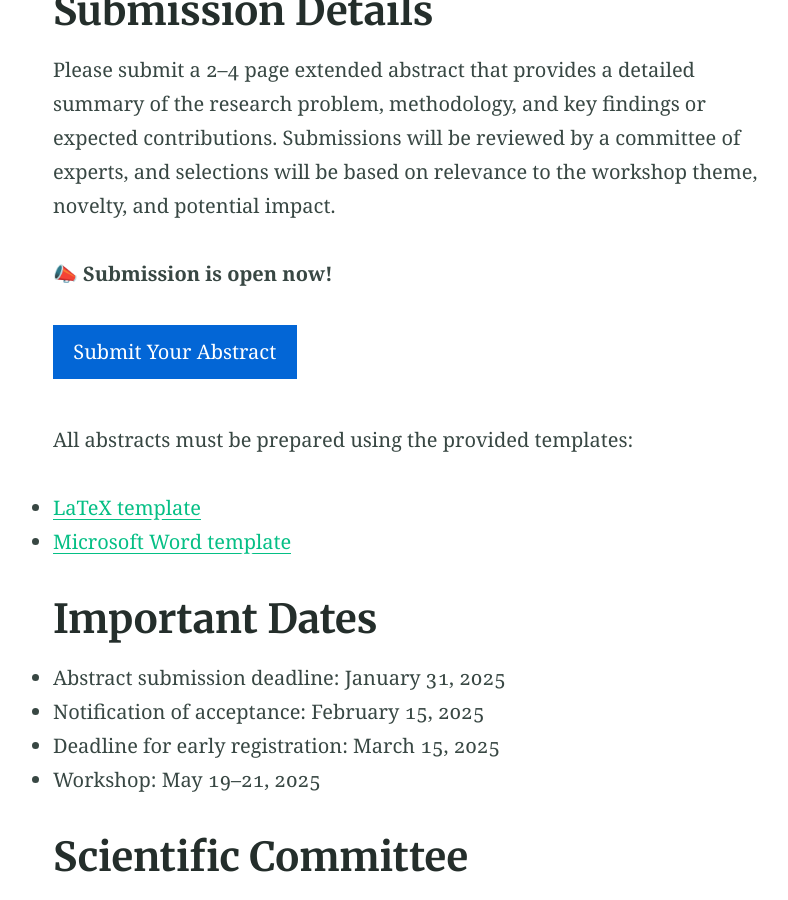
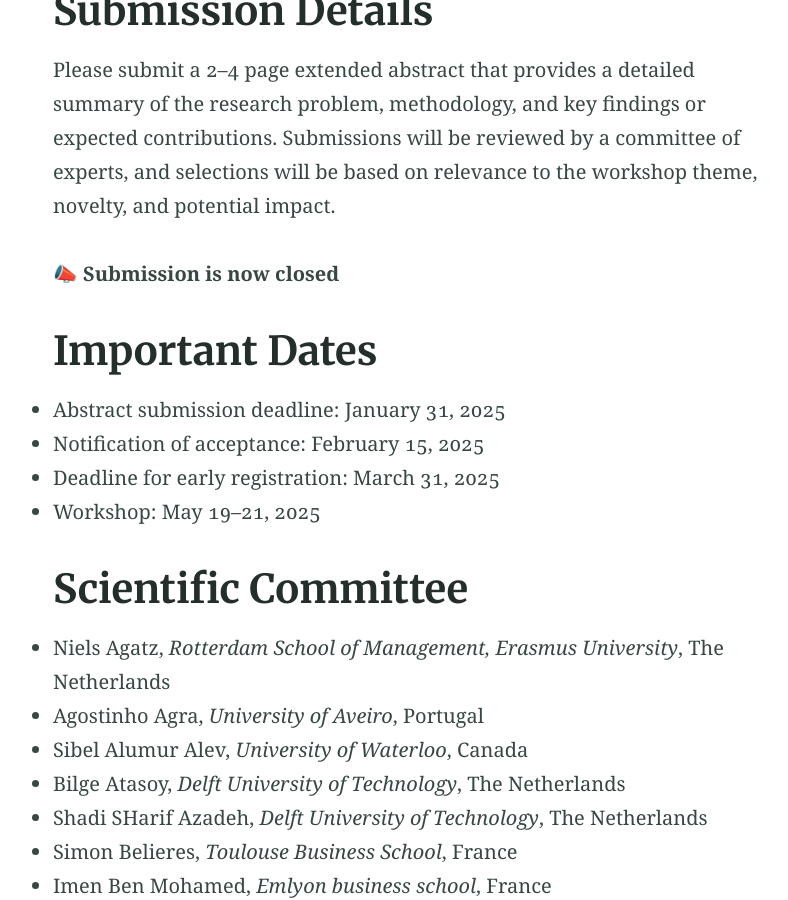
Before and after one commit to tsl2025kaist/tsl2025kaist.github.io, a Jekyll site: the page built from call_for_abstracts.md, in a window 1280 px wide and 900 px high, scrolled down 1716 px. Shown: the whole window, without its empty margins (230-1018 px from the left). Built offline with Jekyll 4.4.1, drawn with Linux system fonts in a browser that asks for light colours.

```diff
--- a/call_for_abstracts.md
+++ b/call_for_abstracts.md
@@ -27,20 +27,20 @@
 
 Please submit a 2–4 page extended abstract that provides a detailed summary of the research problem, methodology, and key findings or expected contributions. Submissions will be reviewed by a committee of experts, and selections will be based on relevance to the workshop theme, novelty, and potential impact.
 
-📣 **Submission is open now!**
+📣 **Submission is now closed**
 
-{% include button.html text="Submit Your Abstract"  link="https://easychair.org/cfp/tsl2025" color="#0366d6" %}
+<!-- {% include button.html text="Submit Your Abstract"  link="https://easychair.org/cfp/tsl2025" color="#0366d6" %}  -->
 
-All abstracts must be prepared using the provided templates:
+<!-- All abstracts must be prepared using the provided templates:
 * [LaTeX template](/assets/tsl2025_seoul_template.zip)
-* [Microsoft Word template](/assets/tsl2025_seoul_template.docx)
+* [Microsoft Word template](/assets/tsl2025_seoul_template.docx) -->
 
 
 # Important Dates
 
 * Abstract submission deadline: January 31, 2025
 * Notification of acceptance: February 15, 2025
-* Deadline for early registration: March 15, 2025
+* Deadline for early registration: March 31, 2025
 * Workshop: May 19–21, 2025
 
 # Scientific Committee
```
Also changed, not shown: index.md (+3 -1 lines), registration.md (+2 -2 lines), venue.md (+13 -1 lines).
